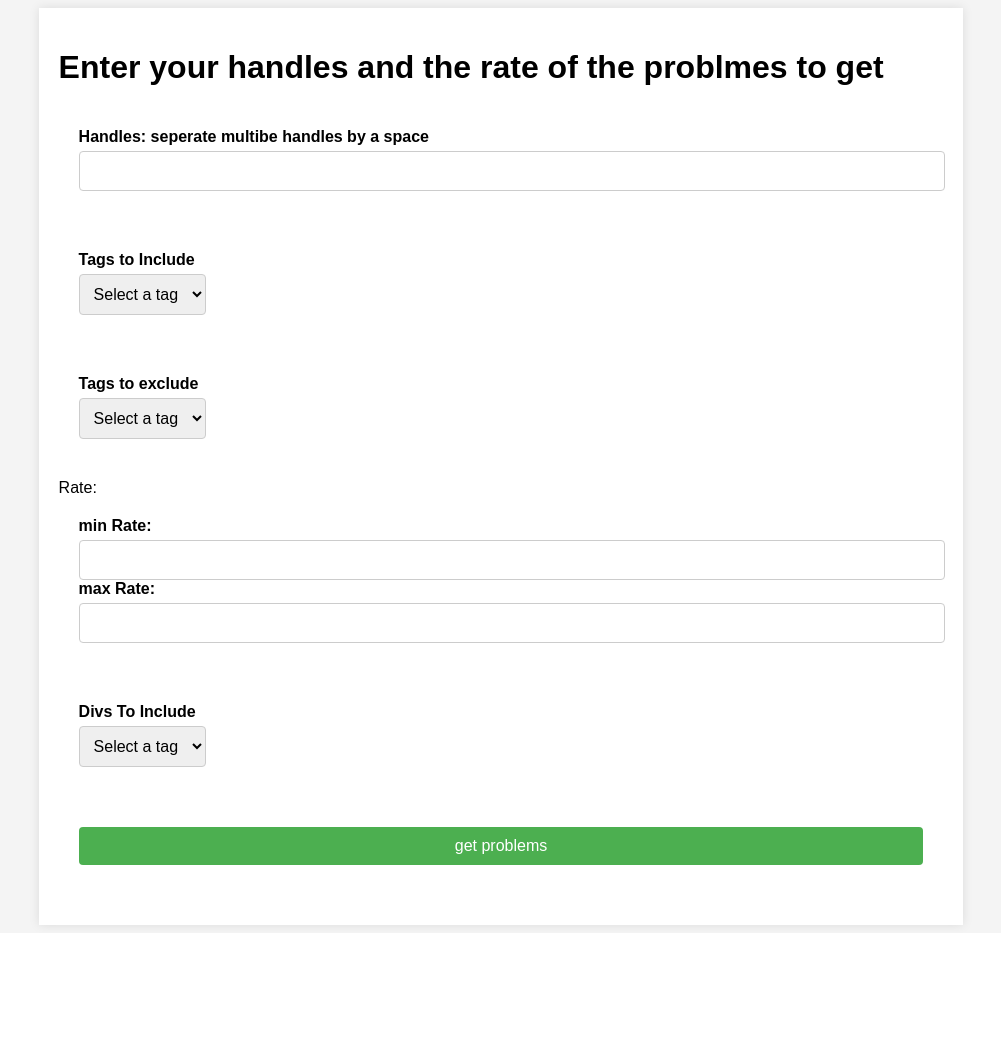
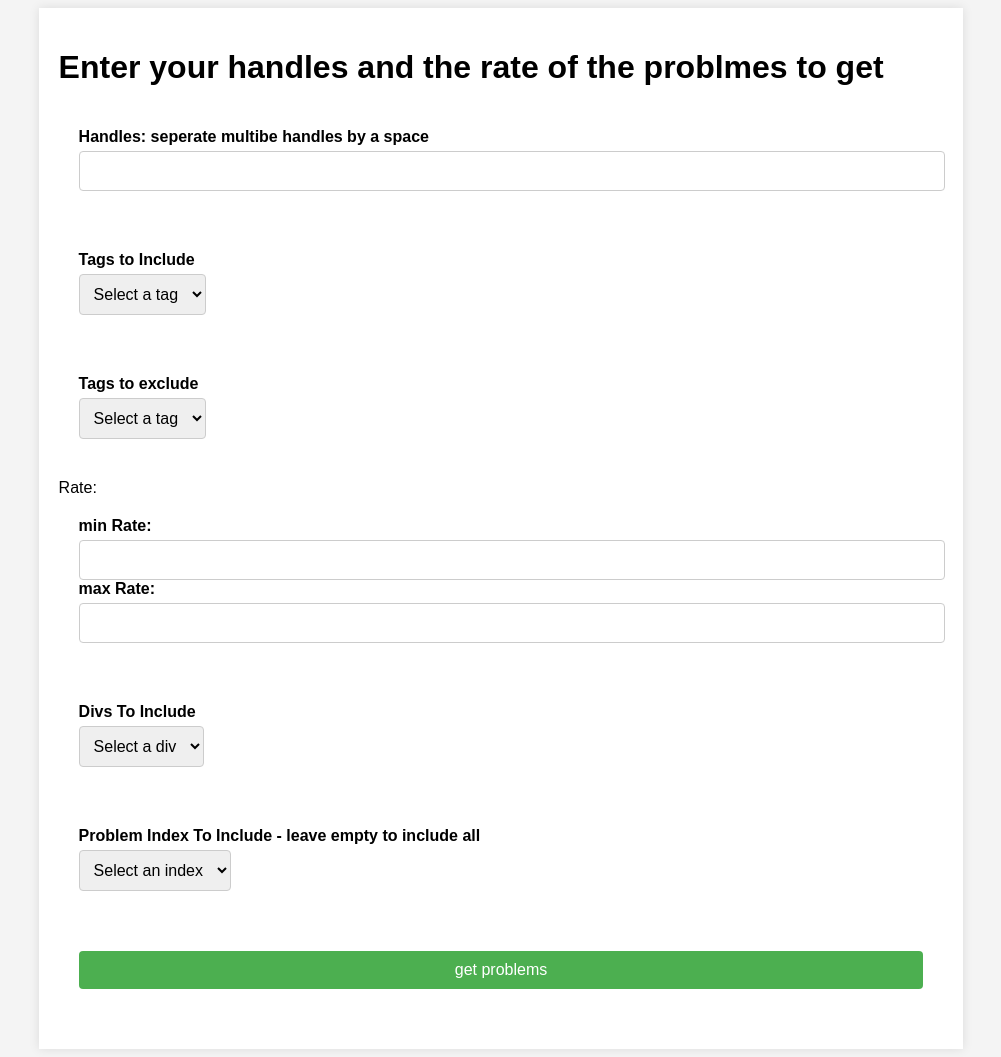
Before and after one commit to MohamedSamehMohamed/getProblemsFilter, a Flask app: template GetCodeforcesProblems/templates/index.html in a window 1280 px wide. Shown: the whole page, without its empty margins (139-1140 px from the left). Before the commit the page ends 933 px from the top, so only its background shows below. Run offline with Flask 3, Linux system fonts and the light colour scheme; the template is opened without the code that fills it, so the values that code supplies are empty.

Commit message:
filter using problem index for example get problem A or A and B only

```diff
--- a/GetCodeforcesProblems/app.py
+++ b/GetCodeforcesProblems/app.py
@@ -21,11 +21,16 @@ def get_problems():
     tags_to_include = tags_to_include_text.split(',')
     tags_to_exclude = tags_to_exclude_text.split(',')
     divs_to_include = request.form['divs_to_include'].split(',')
+    problem_index_to_include_text = request.form['divs_to_include_Indexes'].split(',')
+    problem_index_to_include = ''
+    for index in problem_index_to_include_text:
+        problem_index_to_include += index
     if len(tags_to_include) == 1 and tags_to_include[0] == '':
         tags_to_include.clear()
     if len(tags_to_exclude) == 1 and tags_to_exclude[0] == '':
         tags_to_exclude.clear()
-    list = get_unsolved_problems(handles, min_rate, max_rate, tags_to_include, tags_to_exclude, divs_to_include)
+
+    list = get_unsolved_problems(handles, min_rate, max_rate, tags_to_include, tags_to_exclude, divs_to_include, problem_index_to_include)
     tagList = read_file('tags')
     return render_template('index.html', handles = handles_text, min_rate = min_rate, max_rate = max_rate, tags_to_include_text = tags_to_include_text, tags_to_exclude_text = tags_to_exclude_text, tagList = tagList, list = list)
 
@@ -34,5 +39,10 @@ def index():
     tagList = read_file('tags')
     return render_template('index.html', tagList = tagList)
 
+
+@app.template_filter('get_character')
+def get_character(character_code):
+    return chr(character_code)
+
 if __name__ == '__main__':
     app.run(debug=True)
--- a/GetCodeforcesProblems/templates/index.html
+++ b/GetCodeforcesProblems/templates/index.html
@@ -122,7 +122,7 @@
         <div class="form-group">
             <label for ="divs">Divs To Include</label>
             <select id="divsToInclude" onchange="addItemToTextField('includeDivsDiv','divsToInclude', 'divs_to_include')">
-                <option value="">Select a tag</option>
+                <option value="">Select a div</option>
                 <option value="Div. 1">Div. 1</option>
                 <option value="Div. 2">Div. 2</option>
                 <option value="Div. 3">Div. 3</option>
@@ -130,6 +130,18 @@
             </select>
             <input type="text" id="divs_to_include" name="divs_to_include" readonly hidden>
             <div style="overflow: auto;" id="includeDivsDiv"></div>
+        </div>
+        <div class="form-group">
+            <label for ="divs">Problem Index To Include - leave empty to include all</label>
+            <select id="indexInclude" onchange="addItemToTextField('includeIndexesDiv','indexInclude', 'divs_to_include_Indexes')">
+                <option value="">Select an index</option>
+                {%for i in range(65, 80)%}
+                <option value={{i|get_character}}>{{i|get_character}}</option>
+                {%endfor%}
+
+            </select>
+            <input type="text" id="divs_to_include_Indexes" name="divs_to_include_Indexes" readonly hidden>
+            <div style="overflow: auto;" id="includeIndexesDiv"></div>
         </div>
         <div class="form-group">
             <button type="submit">get problems</button>
@@ -153,7 +165,7 @@
                     <td class="tags">
                         <div class="hidden-content">
                         {% for tag in item['tags'] %}
-                            <span>{{tag}}</span>
+                            <span>{{tag}} | </span>
                         {% endfor %}
                         </div>
                     </td>
```
Also changed, not shown: GetCodeforcesProblems/script.py (+5 -2 lines).
